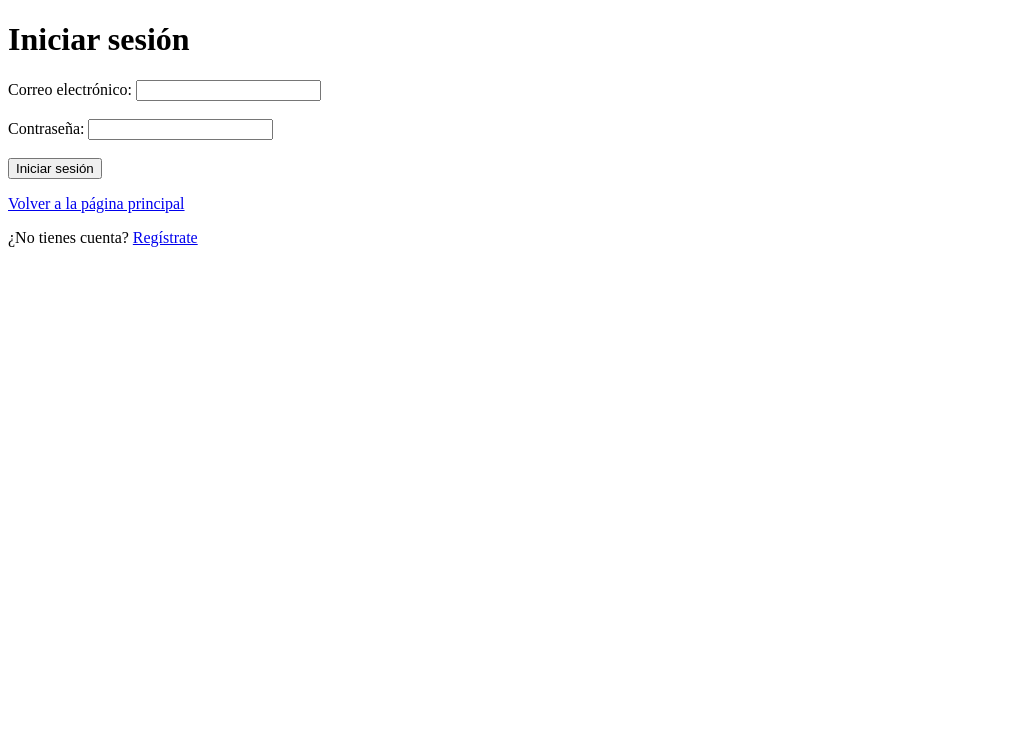
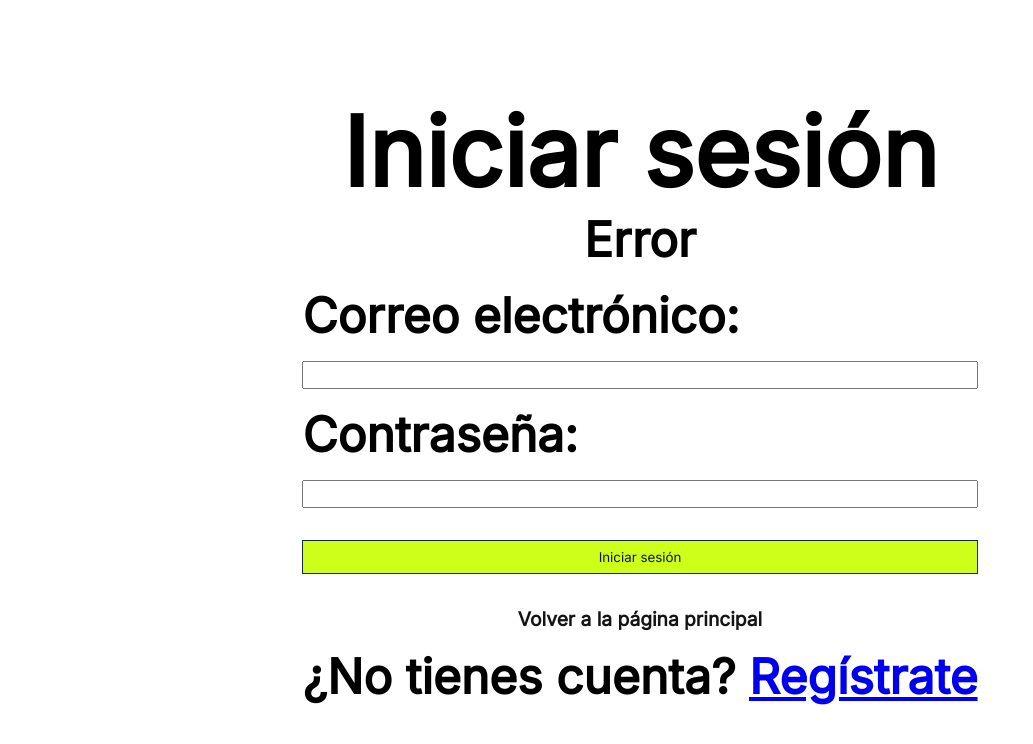
Before and after one commit to sxdny/paginaDIW, a plain HTML site: page pages/login.html in a window 1280 px wide. Shown: the whole page, without its empty margins (0-1033 px from the left). Drawn offline with nearby package versions, Linux system fonts and the light colour scheme.

Commit message:
actividad acabada

```diff
--- /dev/null
+++ b/login.css
@@ -0,0 +1,144 @@
+@import url("https://fonts.googleapis.com/css2?family=Inter&display=swap");
+
+* {
+    margin: 0;
+    padding: 0;
+    box-sizing: border-box;
+    font-family: "Inter", sans-serif;
+}
+
+body.login, body.lista-usuarios {
+    background-color: #fff !important;
+    display: grid;
+    place-content: center;
+    height: 100vh;
+    text-align: center;
+}
+
+li {
+    list-style: none;
+    display: flex;
+    gap: 1rem;
+    padding: 1rem;
+}
+
+/* poner la imagen primero */
+li > img {
+    order: -1;
+}
+
+li > img {
+    width: 5rem;
+    height: 5rem;
+    border-radius: 5rem;
+    border: 1px solid #13293d;
+    box-shadow: none;
+    cursor: default;
+}
+
+
+.lista-usuarios > a {
+    color: #141414;
+    text-decoration: none;
+    font-size: 1.2rem;
+    margin-top: 1rem;
+    margin-bottom: 1rem;
+}
+
+li > input[type="text"]:focus {
+    border: 2px solid white;
+}
+
+li > button {
+    padding: 0.5rem 1rem;
+    align-self: center;
+    background-color: #ceff1a;
+    color: #13293d;
+    border: 1px solid #13293d;
+    cursor: pointer;
+}
+
+li > button:hover {
+    background-color: #13293d;
+    color: #ceff1a;
+}
+
+body.login, body.lista-usuarios > h1 {
+    font-size: 3rem;
+    font-weight: 600;
+    margin-bottom: 1rem;
+
+}
+
+.loginForm > div > input {
+    padding: 0.25rem 0.5rem !important;
+}
+
+.loginForm {
+    text-align: start;
+    display: flex;
+    flex-direction: column;
+    align-items: center;
+    justify-content: center;
+    gap: 1rem;
+    border-bottom: 0.5px solid white;
+    border-top: 0.5px solid white;
+    width: 100%;
+    margin-top: 1rem;
+    margin-bottom: 1rem;
+}
+
+.loginForm > input {
+    margin-top: 1rem;
+    background-color: #ceff1a;
+    color: #141414;
+    border: none;
+    border-radius: 0px;
+    width: 100%;
+    padding: 0.5rem 1rem;
+    cursor: pointer;
+    border: 1px solid #13293d;
+
+    transition: .5s ease;
+}
+
+.loginForm > input:hover {
+    background-color: #34506b;
+    color: white;
+}
+
+.home-link {
+    color: #141414;
+    text-decoration: none;
+    font-size: 1.2rem;
+    margin-top: 1rem;
+    margin-bottom: 1rem;
+}
+
+.home-link > a {
+    color: #141414;
+    text-decoration: none;
+    font-size: 1.2rem;
+    margin-top: 1rem;
+    margin-bottom: 1rem;
+}
+
+.home-link > a:hover {
+    color: #34506b;
+}
+
+.loginForm > div {
+    display: flex;
+    width: 100%;
+    flex-direction: column;
+    justify-content: start;
+    gap: 1rem;
+}
+
+#loginForm > .loginCorreo {
+    color: white;
+    width: 5rem !important;
+    height: 2.5rem !important;
+    padding: 1rem !important;
+    font-size: 1.2rem;
+}
--- a/login.js
+++ b/login.js
@@ -109,15 +109,26 @@ function readData() {
                 }
                 else {
                     cursor.continue();
+
+                    console.log(mensaje);
+
                     // mostramos el mensaje de error
-                    mensaje.innerHTML = "Usuario o contraseña incorrectos";
-                    mensaje.style.color = "red";
+                    mensaje.innerText = "Usuario o contraseña incorrectos";
+
                 }
             }
             else {
-                cursor.continue();
                 console.log("readUsers: users readed: " + users.length);
                 console.log(users);
+
+                console.log(mensaje);
+
+                // mostramos el mensaje de error
+                mensaje.innerText = "Usuario o contraseña incorrectos";
+
+                mensaje.style.color = "red";
+
+                cursor.continue();
             }
 
         };
--- a/pages/login.html
+++ b/pages/login.html
@@ -3,24 +3,30 @@
 
 <head>
     <title>Iniciar sesión</title>
+    <link rel="stylesheet" href="../login.css">
 </head>
 
-<body>
+<body class="login">
     <h1>Iniciar sesión</h1>
 
-    <form>
-        <label for="correo">Correo electrónico:</label>
-        <input type="text" id="correo" name="correo" required><br><br>
+    <p id="mensaje">Error</p>
 
-        <label for="password">Contraseña:</label>
-        <input type="password" id="password" name="password" required><br><br>
+    <form class="loginForm">
+        <div class="campo">
+            <label for="correo">Correo electrónico:</label>
+            <input class="loginCorreo" type="text" id="correo" name="correo" required>
+        </div>
+        <div>
+            <label for="password">Contraseña:</label>
+            <input class="loginPassword" type="password" id="password" name="password" required>
+        </div>
+
 
         <input id="loginButton" type="submit" value="Iniciar sesión">
     </form>
 
-    <p id="mensaje"></p>
     <!-- Link para volver a la página principal -->
-    <p><a href="../index.html">Volver a la página principal</a></p>
+    <p class="home-link"><a href="../index.html">Volver a la página principal</a></p>
 
     <p>¿No tienes cuenta? <a href="registrarse.html">Regístrate</a></p>
 
--- a/style.scss
+++ b/style.scss
@@ -8,7 +8,6 @@
 
 body {
     background-color: #fdfdfd   !important;
-    width: 100%;
     color: $black-color;
 }
 
@@ -366,7 +365,6 @@ footer {
 form {
     display: flex;
     flex-direction: column;
-    gap: 15px;
     text-align: left !important;
 }
 
@@ -459,16 +457,22 @@ p[type="subtitulo"] {
     border-radius: 12px;
 }
 
-/* todos los <input> que tengan como att "type='text'" */
-input[type="text"] {
-    padding: 1.5rem 1rem;
+#loginButton {
+    background-color: #ceff1a;
+    color: #141414;
+    border: none;
+    border-radius: 12px;
+    padding: 0.5rem 1rem;
+    cursor: pointer;
+    border: 1px solid #13293d;
 }
 
 input {
-    border-radius: 0px !important;
+    background-color: white;
+    padding: 0.5rem 0.5rem;
+    border-radius: 0 !important;
     border: 1px solid #13293d;
-    background-color: white;
-    color: black;
+    color: #2e455a;
 }
 
 .btn-blur-bg:focus {
```
Also changed, not shown: pages/usuarios.html (+5 -1 lines), script.js (+5 -4 lines), usuarios.js (+16 -0 lines), style.css.
